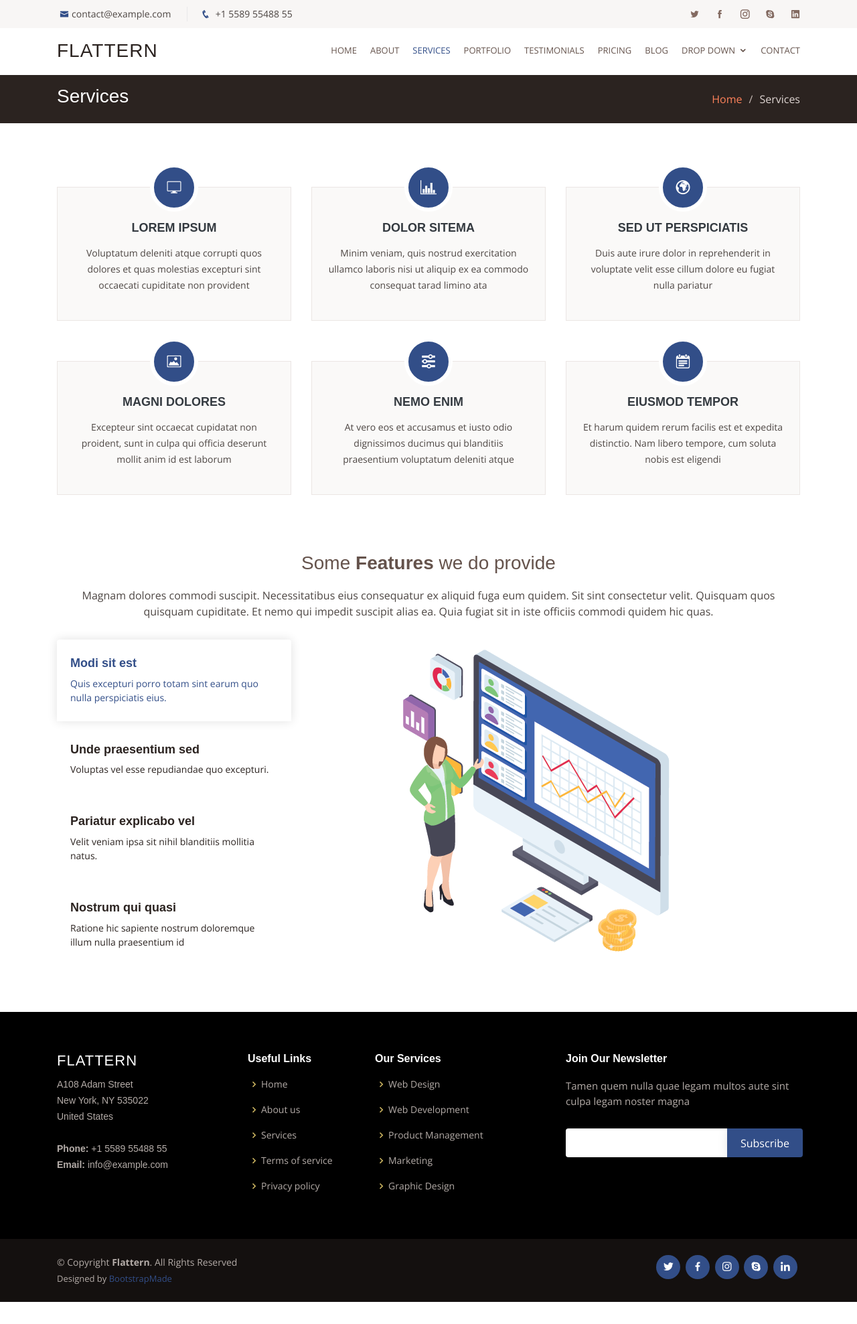
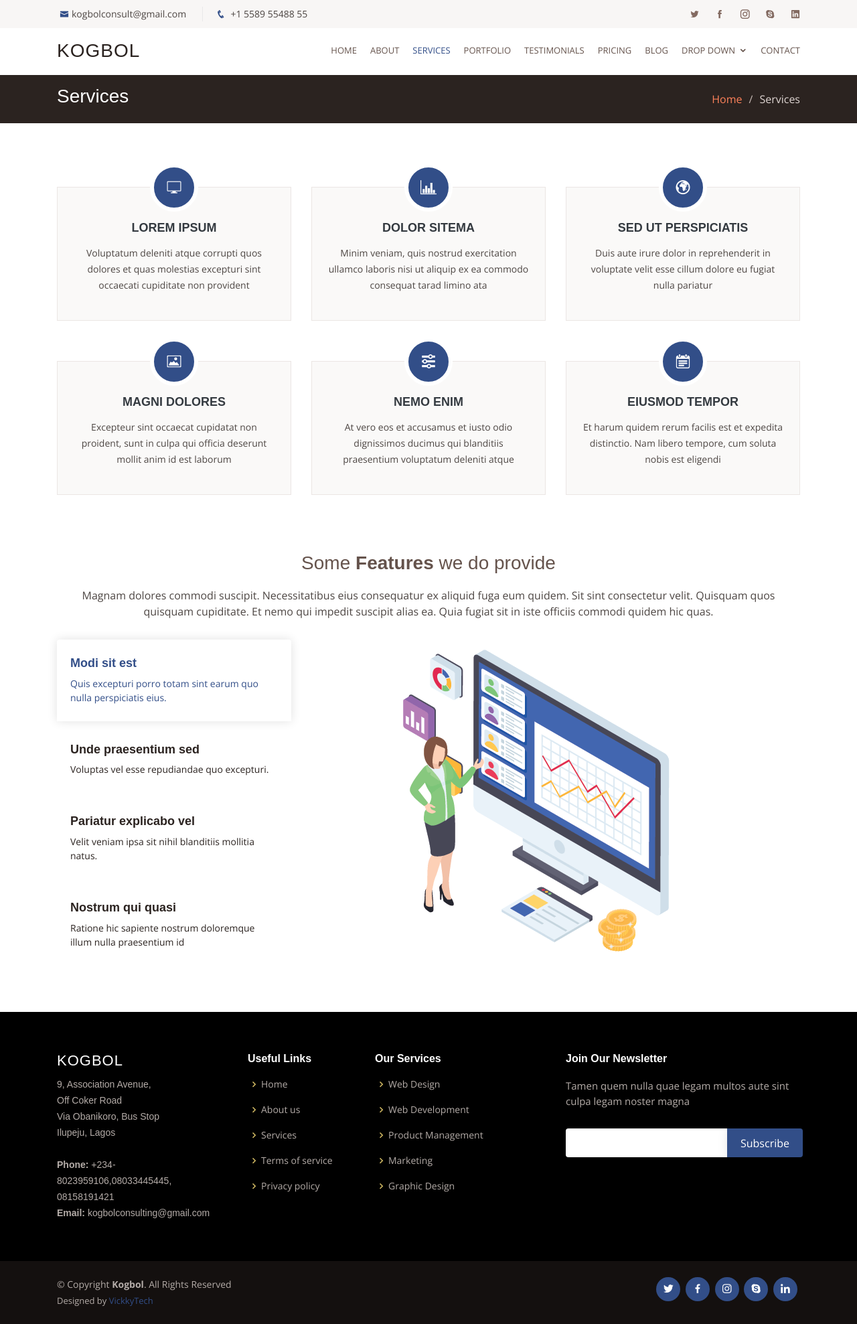
Before and after one commit to adydams/koggroup.io, a plain HTML site: page services.html in a window 1280 px wide. Shown: the whole page at 67% size. Before the commit the page ends 1944 px from the top, so only its background shows below. Drawn offline with nearby package versions, Linux system fonts and the light colour scheme; a web font is replaced by a local one.

Commit message:
Refactor

```diff
--- a/services.html
+++ b/services.html
@@ -5,7 +5,7 @@
   <meta charset="utf-8">
   <meta content="width=device-width, initial-scale=1.0" name="viewport">
 
-  <title>Services - Flattern Bootstrap Template</title>
+  <title>KOGBOL CONSULT</title>
   <meta content="" name="descriptison">
   <meta content="" name="keywords">
 
@@ -42,7 +42,7 @@
   <section id="topbar" class="d-none d-lg-block">
     <div class="container d-flex">
       <div class="contact-info mr-auto">
-        <i class="icofont-envelope"></i><a href="mailto:contact@example.com">contact@example.com</a>
+        <i class="icofont-envelope"></i><a href="mailto:contact@example.com">kogbolconsult@gmail.com</a>
         <i class="icofont-phone"></i> +1 5589 55488 55
       </div>
       <div class="social-links">
@@ -60,7 +60,7 @@
     <div class="container d-flex">
 
       <div class="logo mr-auto">
-        <h1 class="text-light"><a href="index.html">Flattern</a></h1>
+        <h1 class="text-light"><a href="index.html">Kogbol</a></h1>
         <!-- Uncomment below if you prefer to use an image logo -->
         <!-- <a href="index.html"><img src="assets/img/logo.png" alt="" class="img-fluid"></a>-->
       </div>
@@ -245,13 +245,14 @@
         <div class="row">
 
           <div class="col-lg-3 col-md-6 footer-contact">
-            <h3>Flattern</h3>
+            <h3>Kogbol</h3>
             <p>
-              A108 Adam Street <br>
-              New York, NY 535022<br>
-              United States <br><br>
-              <strong>Phone:</strong> +1 5589 55488 55<br>
-              <strong>Email:</strong> info@example.com<br>
+                9, Association Avenue, <br>
+                Off Coker Road<br>
+                Via Obanikoro, Bus Stop <br>
+                Ilupeju, Lagos <br><br>
+                <strong>Phone:</strong> +234-8023959106,08033445445, 08158191421 <br>
+                <strong>Email:</strong> kogbolconsulting@gmail.com<br>
             </p>
           </div>
 
@@ -293,14 +294,14 @@
 
       <div class="mr-md-auto text-center text-md-left">
         <div class="copyright">
-          &copy; Copyright <strong><span>Flattern</span></strong>. All Rights Reserved
+          &copy; Copyright <strong><span>Kogbol</span></strong>. All Rights Reserved
         </div>
         <div class="credits">
           <!-- All the links in the footer should remain intact. -->
           <!-- You can delete the links only if you purchased the pro version. -->
           <!-- Licensing information: https://bootstrapmade.com/license/ -->
           <!-- Purchase the pro version with working PHP/AJAX contact form: https://bootstrapmade.com/flattern-multipurpose-bootstrap-template/ -->
-          Designed by <a href="https://bootstrapmade.com/">BootstrapMade</a>
+          Designed by <a href="#">VickkyTech</a>
         </div>
       </div>
       <div class="social-links text-center text-md-right pt-3 pt-md-0">
```
Also changed, not shown: blog-single.html (+11 -10 lines), blog.html (+11 -10 lines), contact.html (+11 -10 lines), portfolio-details.html (+11 -10 lines), portfolio.html (+11 -10 lines), pricing.html (+11 -10 lines), testimonials.html (+11 -10 lines).
